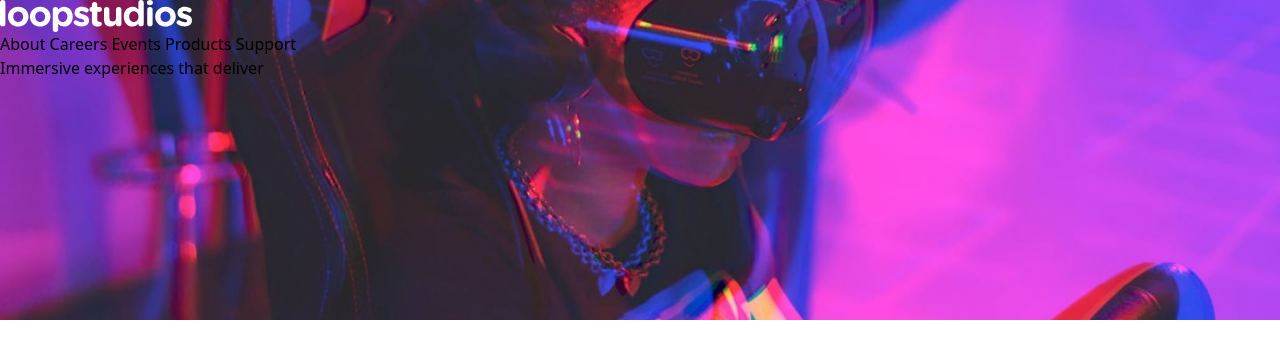
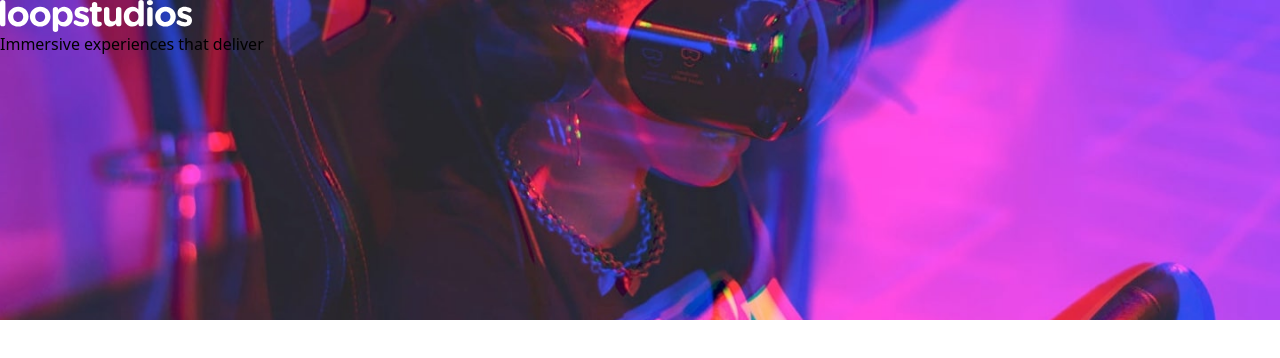
Before and after one commit to dvelatcodes/loopstudios, a plain HTML site: page index.html in a window 1280 px wide. Drawn offline with nearby package versions, Linux system fonts and the light colour scheme.

Commit message:
update html

```diff
--- a/index.html
+++ b/index.html
@@ -17,9 +17,9 @@
   </head>
   <body>
     <header class="w-screen h-[40vh]">
-      <div class="">
+      <div class="flex justify-between items-start">
         <img src="./images/logo.svg" alt="logo" />
-        <nav>
+        <nav class="hidden">
           <a href="#">About</a>
           <a href="#">Careers</a>
           <a href="#">Events</a>
```
